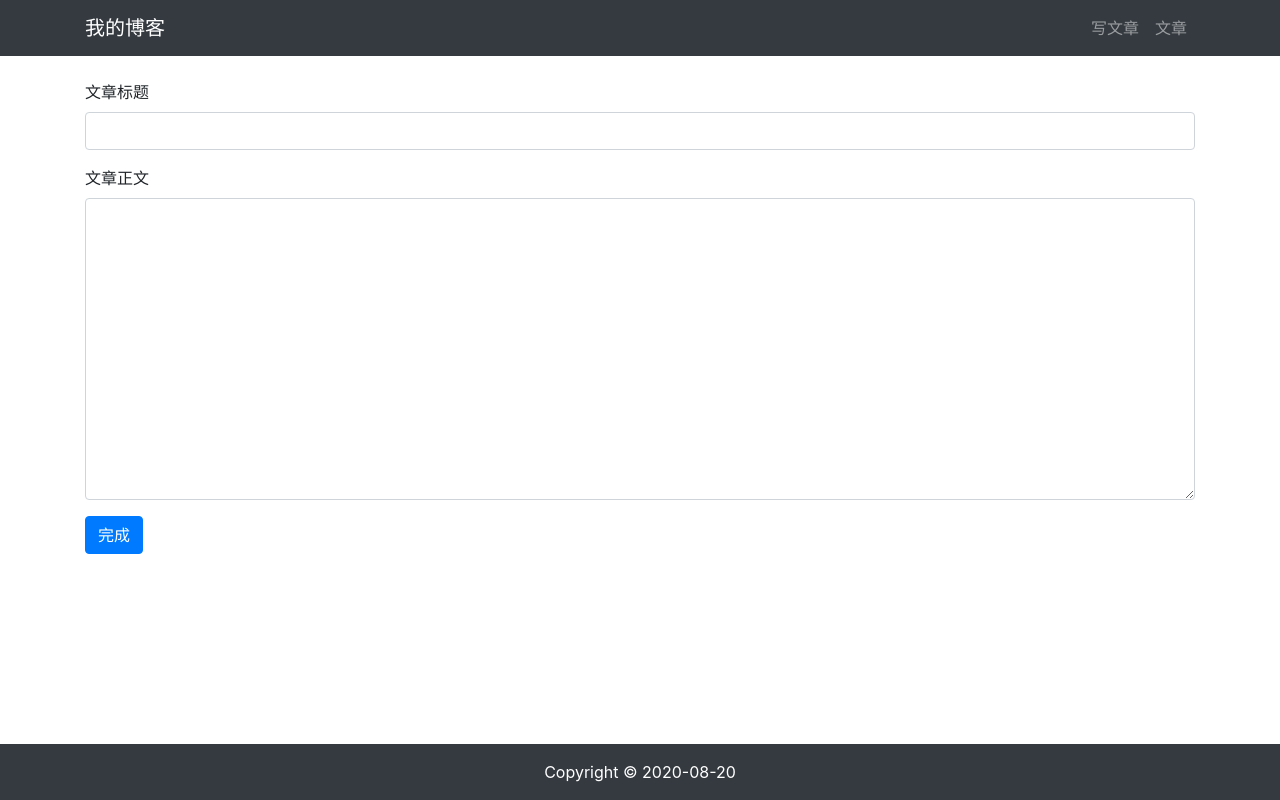
After one commit to becauseoflife/My_blog, a Django app: page /article/article_create/ in a window 1280 px wide. The commit adds this page. Run offline with Django 3.2, Linux system fonts and the light colour scheme; some libraries are stand-ins or nearby versions.

Commit message:
使用Django的表单类，完成了提交新文章的基本功能。

```diff
--- /dev/null
+++ b/article/forms.py
@@ -0,0 +1,13 @@
+# 引入表单类
+from django import forms
+# 引入文章模型
+from .models import ArticlePost
+
+
+# 文章表单类
+class ArticlePostForm(forms.ModelForm):
+    class Meta:
+        # 指明数据模型来源
+        model = ArticlePost
+        # 定义表单包含字段
+        fields = ('title', 'body_content')
--- a/article/urls.py
+++ b/article/urls.py
@@ -8,5 +8,6 @@ app_name = 'article'
 
 urlpatterns = [
     path('article_list', article.views.article_list, name='article_list'),
-    path('article_detail/<int:id>/', article.views.article_detail, name='article_detail')
+    path('article_detail/<int:id>/', article.views.article_detail, name='article_detail'),
+    path('article_create/', article.views.article_create, name='article_create'),
 ]
--- a/article/views.py
+++ b/article/views.py
@@ -5,10 +5,15 @@ from django.shortcuts import render
 # 导入HTTPResponse 模块
 from django.http import HttpResponse
 # 导入数据模型 ArticlePost
-
 from .models import ArticlePost
 # 引入Markdown模块
 import markdown
+# 引入redirect重定向模块
+from django.shortcuts import render, redirect
+# 引入表单类
+from .forms import ArticlePostForm
+# 引入User模型
+from django.contrib.auth.models import User
 
 
 # 视图函数
@@ -50,4 +55,32 @@ def article_detail(request, id):
     # 载入模板，并返回 context对象
     return render(request, 'article/detail.html', context)
 
-#
+# 写文章视图
+def article_create(request):
+    # 判断用户是否提交数据
+    if request.method == 'POST':
+        # 将提交的数据赋值到表单实例中
+        article_post_form = ArticlePostForm(data=request.POST)
+        # 判断提交的数据是否满足模型的需求
+        if article_post_form.is_valid():
+            # 保存数据，但暂时不提交到数据库中
+            new_article = article_post_form.save(commit=False)
+            # 指定数据库中 id=1 的用户作为作者
+            new_article.author = User.objects.get(id=1)
+            # 将新文章保存到数据库中
+            new_article.save()
+            # 完成返回到文章列表
+            return redirect("article:article_list")
+        # 数据不合法，则返回错误信息
+        else:
+            return HttpResponse("表单内容有误，请重新填写。")
+    # 如果用户请求获取数据
+    else:
+        # 创建表单类实例
+        article_post_form = ArticlePostForm()
+        # 赋值上下文
+        context = {
+            "article_post_form": article_post_form
+        }
+        # 返回模板
+        return render(request, 'article/create.html', context)
--- /dev/null
+++ b/templates/article/create.html
@@ -0,0 +1,35 @@
+<!-- extends表明此页面继承自 base.html 文件 -->
+{% extends "base.html" %} {% load staticfiles %}
+<!-- 写入 base.html 中定义的 title -->
+{% block title %} 写文章 {% endblock title %}
+<!-- 写入 base.html 中定义的 content -->
+{% block content %}
+<!-- 写文章表单 -->
+<div class="container">
+    <div class="row">
+        <div class="col-12">
+            <br>
+            <!-- 提交文章的表单 -->
+            <form method="post" action=".">
+                <!-- Django中需要POST数据的地方都必须有csrf_token -->
+                {% csrf_token %}
+                <!-- 文章标题 -->
+                <div class="form-group">
+                    <!-- 标签 -->
+                    <label for="title">文章标题</label>
+                    <!-- 文本框 -->
+                    <input type="text" class="form-control" id="title" name="title">
+                </div>
+                <!-- 文章正文 -->
+                <div class="form-group">
+                    <label for="body">文章正文</label>
+                    <!-- 文本区域 -->
+                    <textarea type="text" class="form-control" id="body" name="body_content" rows="12"></textarea>
+                </div>
+                <!-- 提交按钮 -->
+                <button type="submit" class="btn btn-primary">完成</button>
+            </form>
+        </div>
+    </div>
+</div>
+{% endblock content %}
--- a/templates/header.html
+++ b/templates/header.html
@@ -10,6 +10,9 @@
       <ul class="navbar-nav">
         <!-- 条目 -->
         <li class="nav-item">
+          <a class="nav-link" href="{% url 'article:article_create' %}">写文章</a>
+        </li>
+        <li class="nav-item">
           <a class="nav-link" href="{% url 'article:article_list' %}">文章</a>
         </li>
       </ul>
```
Also changed, not shown: db.sqlite3.
